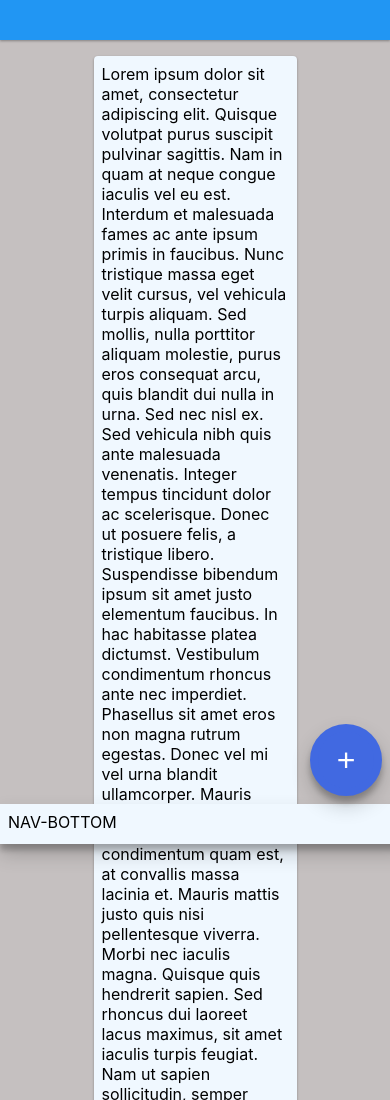
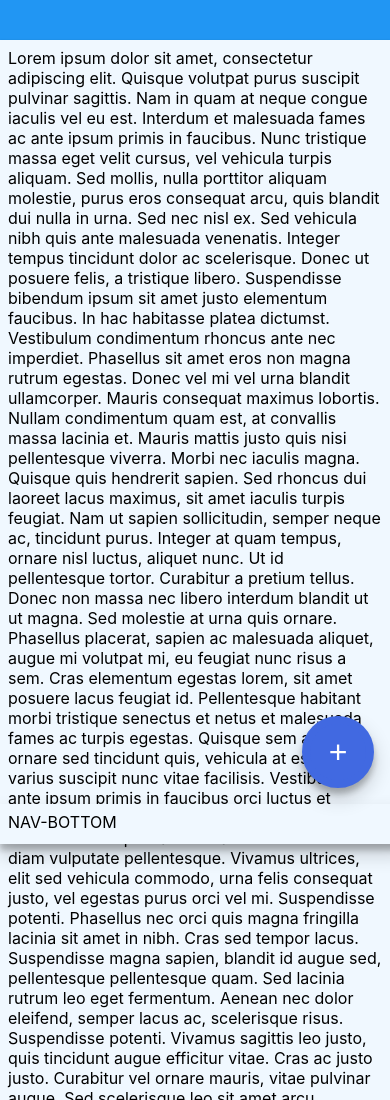
Before and after one commit to chrisvrose/nodejs-fm, a website: page static/index.html in a window 390 px wide. Shown: the top 1100 px of the page. Drawn offline with Linux system fonts and the light colour scheme.

Commit message:
Add media queries

```diff
--- a/static/base.css
+++ b/static/base.css
@@ -7,6 +7,12 @@ body{
     padding:0.5rem;
     /*display: flex;*/
 }
+@media only screen and (max-width: 750px){
+    .container{
+        padding:0;
+    }
+}
+
 .navbar-container{
     /* Primary color */
     background-color: #2196f3;
@@ -16,10 +22,23 @@ body{
 .content{
     padding:0.5rem;
     border-radius: 0.25rem;
-    width:50%;
-    max-width: 70rem;
+    width:75%;
     margin:0.5rem auto 0.5rem auto;
     background-color: aliceblue;
+}
+
+@media only screen and (min-width: 750px){
+    .content{
+        min-width:40rem;
+    }
+}
+
+@media only screen and (max-width: 750px){
+    .content{
+        width: auto;
+        border-radius: 0;
+        margin-top:0;
+    }
 }
 
 .nav-bottom-container{
@@ -30,7 +49,6 @@ body{
 
 .nav-bottom{
     background-color:aliceblue;
-
     z-index:2;
     padding:0.5rem;
     height: 1.5rem;
@@ -42,8 +60,8 @@ body{
     text-align: right;
 }
 .nav-bottom-button{
-    margin-bottom: 0.5rem;
-    margin-right:0.5rem;
+    margin-bottom: 1rem;
+    margin-right:1rem;
     margin-left: auto;
     width:4.5rem;
     height:4.5rem;
```
